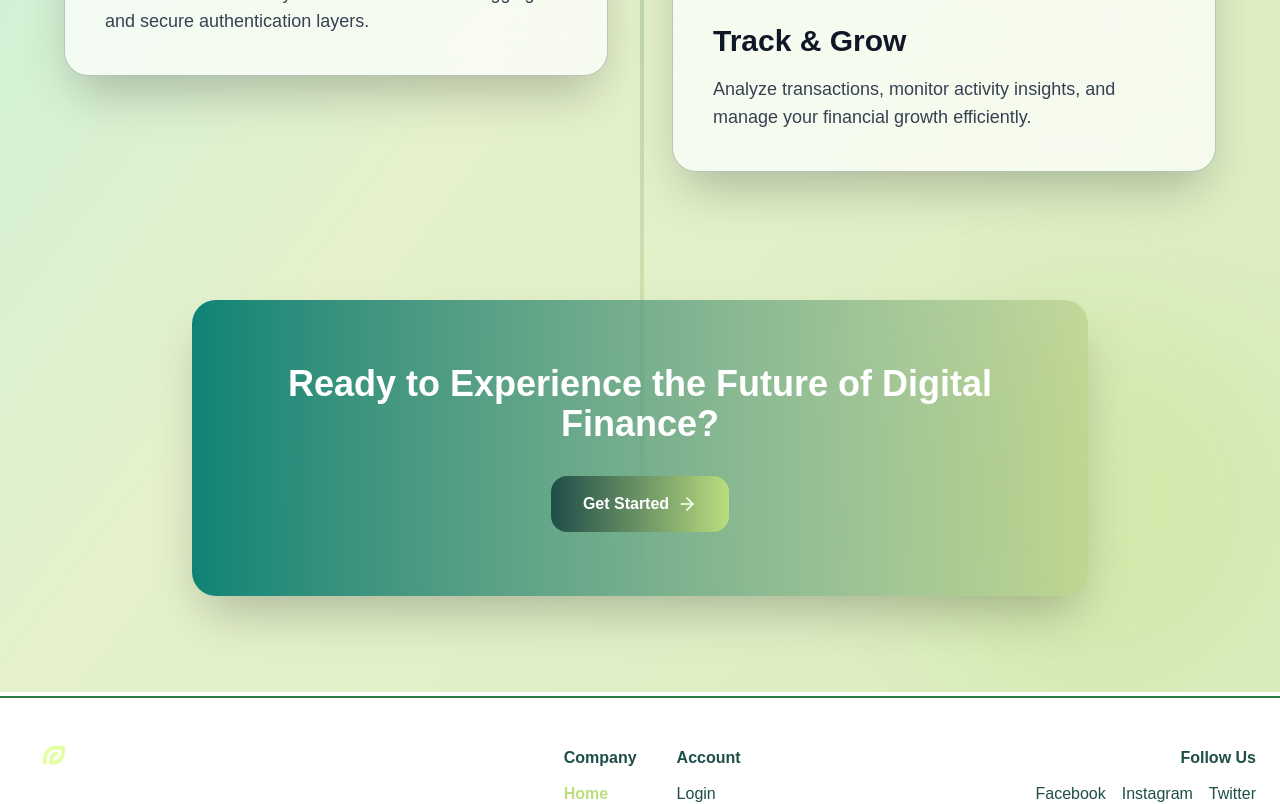
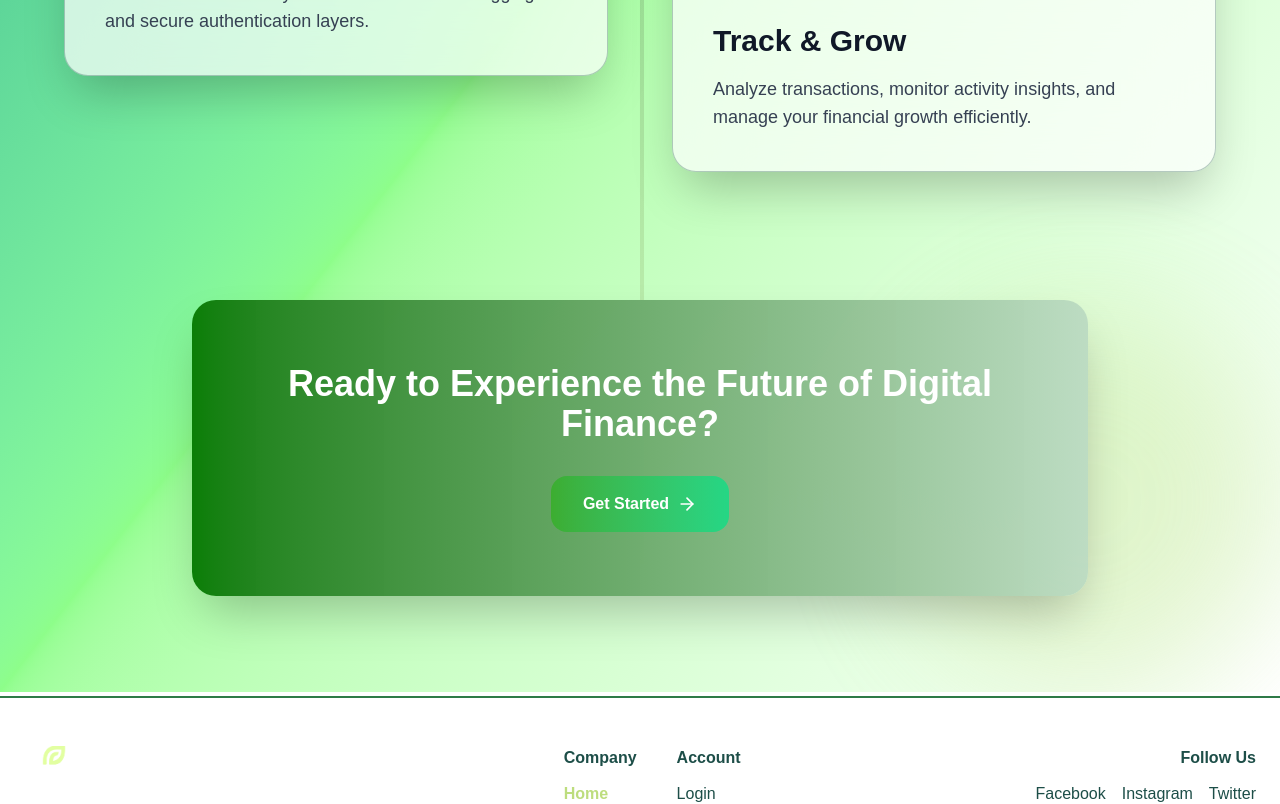
Before and after one commit to AlFahad47/Lenden, a Next.js app: page / in a window 1280 px wide. Shown: the part 2101-2905 px from the top of the page. Built offline with nearby package versions, Linux system fonts and the light colour scheme.

Commit message:
color resolve

```diff
--- a/src/components/ui/HowItWorks.tsx
+++ b/src/components/ui/HowItWorks.tsx
@@ -16,7 +16,7 @@ const CardContent = ({ children }: { children: React.ReactNode }) => (
 );
 
 const Button = ({ children }: { children: React.ReactNode }) => (
-  <button className="px-8 py-4 rounded-2xl bg-gradient-to-r from-[#1D4E48] to-[#BDDD7E] hover:scale-105 hover:shadow-xl hover:shadow-[#1D4E48]/30 text-white font-semibold transition-all duration-300 inline-flex items-center gap-2">
+  <button className="px-8 py-4 rounded-2xl bg-gradient-to-r from-[#2cb11ab0] to-[#0bdf86c7] hover:scale-105 hover:shadow-xl hover:shadow-[#1D4E48]/30 text-white font-semibold transition-all duration-300 inline-flex items-center gap-2">
     {children}
   </button>
 );
@@ -42,7 +42,7 @@ const steps = [
 
 export default function HowItWorksPage() {
   return (
-    <div className="relative overflow-hidden min-h-screen bg-gradient-to-br from-[#A6EDD7]/80 via-[#BDDD7E]/40 to-[#DAEDBE] dark:from-black dark:via-[#1D4E48]/50 dark:to-black transition-colors duration-500 px-6 py-24">
+    <div className="relative overflow-hidden min-h-screen bg-gradient-to-br from-[#0c9472]/90 via-[#0cfc0477] to-white dark:from-black dark:via-[#1D4E48]/50 dark:to-black transition-colors duration-500 px-6 py-24">
       {/* Animated Gradient Blobs */}
       <div className="absolute -top-40 -left-40 w-96 h-96 bg-[#1D4E48]/30 dark:bg-[#1D4E48]/20 rounded-full blur-3xl animate-pulse" />
       <div className="absolute bottom-0 right-0 w-96 h-96 bg-[#BDDD7E]/30 dark:bg-[#BDDD7E]/20 rounded-full blur-3xl animate-pulse" />
@@ -114,7 +114,7 @@ export default function HowItWorksPage() {
           whileInView={{ opacity: 1, scale: 1 }}
           viewport={{ once: true }}
           transition={{ duration: 0.9 }}
-          className="rounded-3xl p-16 bg-gradient-to-r from-[#0e8375] to-[#9fb86762] shadow-2xl"
+          className="rounded-3xl p-16 bg-gradient-to-r from-[#0a7e06] to-[#bcdbc2f8] shadow-2xl"
         >
           <h2 className="text-3xl md:text-4xl font-bold text-white mb-8">
             Ready to Experience the Future of Digital Finance?
```
